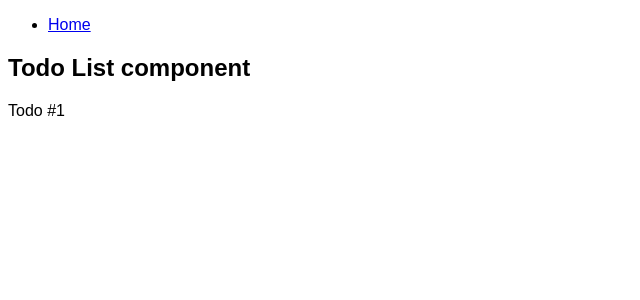
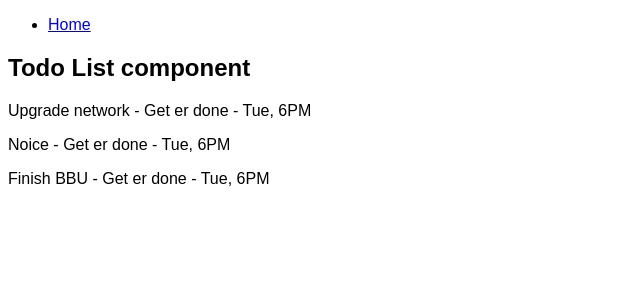
Before and after one commit to strausd/insite-lunch-n-learn, a React app: page / in a window 1280 px wide. Shown: the top 300 px of the page, without its empty margins (0-640 px from the left). Built offline with nearby package versions, Linux system fonts and the light colour scheme.

Commit message:
Add basic todo item component

```diff
--- a/src/actions/todosActions.jsx
+++ b/src/actions/todosActions.jsx
@@ -9,7 +9,7 @@ export const addTodo = (name) => {
             name: name,
             completed: false,
             id: uuid(),
-            createdAt: moment()
+            createdAt: moment().valueOf()
         }
     };
 };
--- a/src/app.jsx
+++ b/src/app.jsx
@@ -13,6 +13,8 @@ import './styles/styles.scss';
 const store = configureStore();
 
 store.dispatch(addTodo('Finish BBU'));
+store.dispatch(addTodo('Noice'));
+store.dispatch(addTodo('Upgrade network'));
 
 console.log(store.getState());
 
--- a/src/components/TodoItem.jsx
+++ b/src/components/TodoItem.jsx
@@ -1,11 +1,12 @@
 import React from 'react';
+import moment from 'moment';
 
 
 class TodoItem extends React.Component {
     render() {
         return (
             <div>
-                <p>Todo #1</p>
+                <p>{this.props.todo.name} - {this.props.todo.completed ? 'Completed' : 'Get er done'} - {moment(this.props.todo.createdAt).format("ddd, hA")}</p>
             </div>
         );
     }
--- a/src/components/TodosList.jsx
+++ b/src/components/TodosList.jsx
@@ -1,18 +1,26 @@
 import React from 'react';
+import { connect } from 'react-redux';
 
 import TodoItem from './TodoItem'
 
 
 class TodoList extends React.Component {
 
+
     render() {
         return (
             <div>
                 <h2>Todo List component</h2>
-                <TodoItem />
+                {this.props.todos.map((todo) => <TodoItem key={todo.id} todo={todo} />)}
             </div>
         );
     }
 }
 
-export default TodoList;
+const mapStateToProps = (state) => {
+    return {
+        todos: state.todos
+    };
+}
+
+export default connect(mapStateToProps)(TodoList);
```
